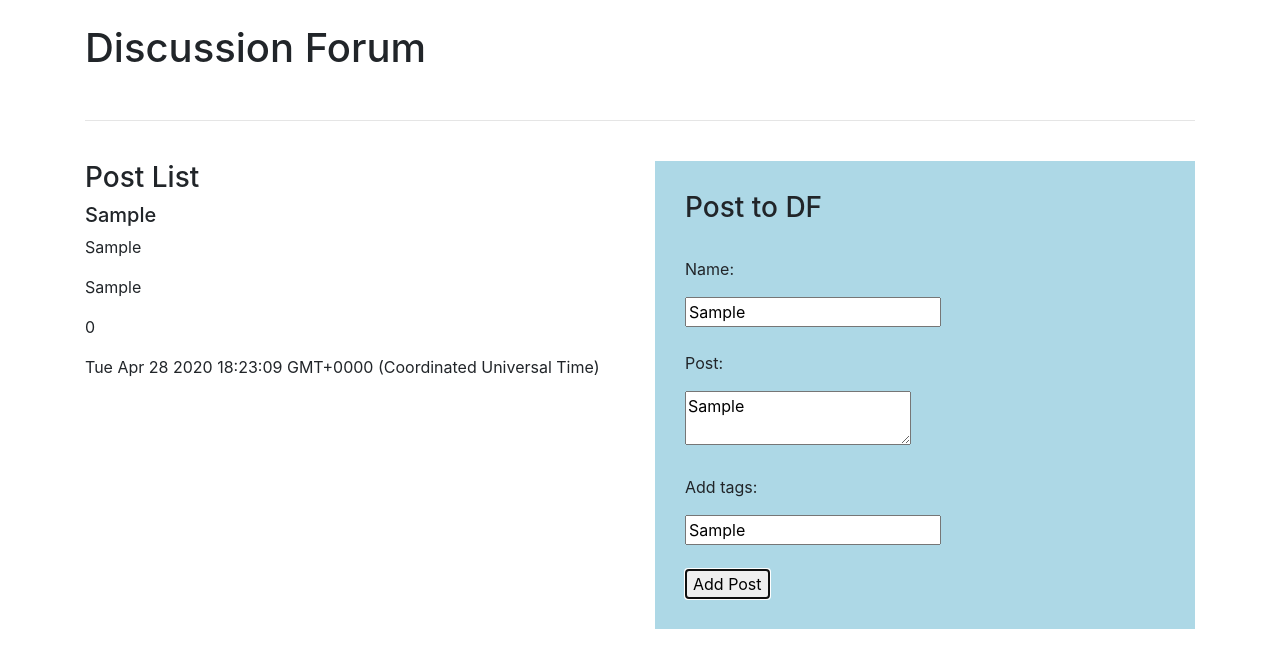
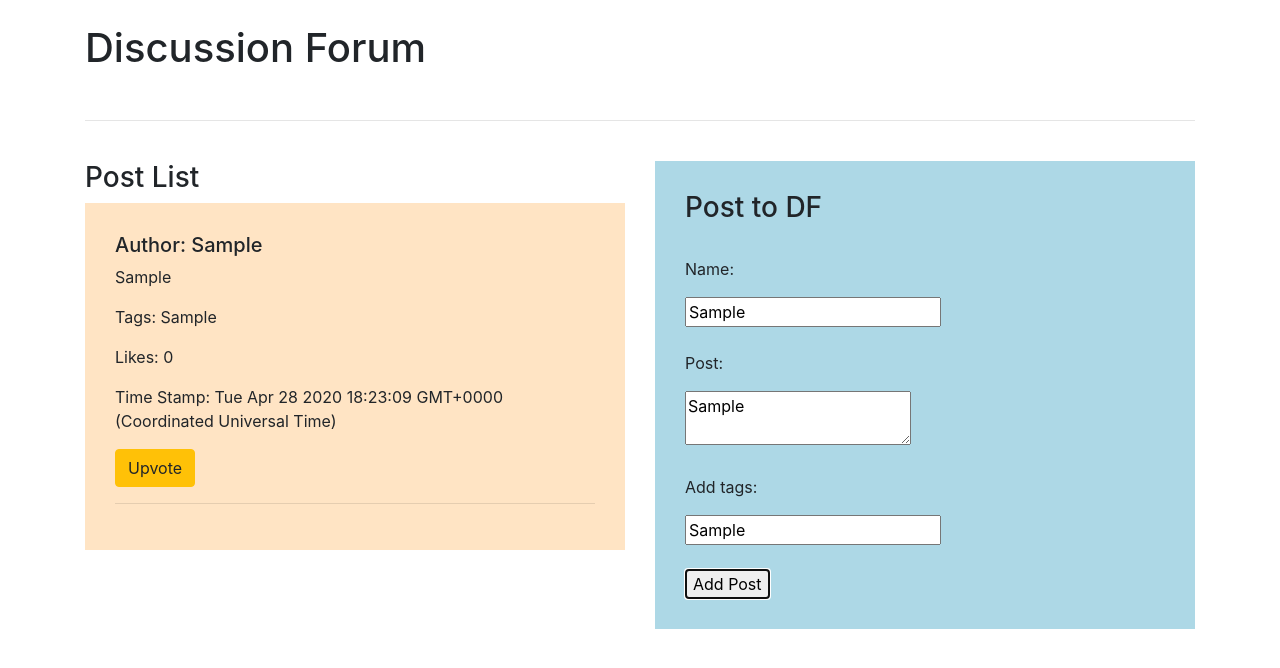
Before and after one commit to jieunkang-101/discussion-forum, a React (Create React App) app: page / in a window 1280 px wide. Both pictures are taken after typing "Sample", "Sample", "Sample" into the empty fields and a click on the button "Add Post". Shown: the top 668 px of the page. Built offline with nearby package versions, Linux system fonts and the light colour scheme.

Commit message:
add Upvote component

```diff
--- a/src/components/Post.js
+++ b/src/components/Post.js
@@ -5,11 +5,11 @@ function Post(props){
   return (
     <>
       <div>
-        <h5>{props.author}</h5>
+        <h5>Author: {props.author}</h5>
         <p>{props.content}</p>
-        <p>{props.tags}</p>
-        <p>{props.likes}</p>
-        <p>{props.timeStamp}</p>
+        <p>Tags: {props.tags}</p>
+        <p>Likes: {props.likes}</p>
+        <p>Time Stamp: {props.timeStamp}</p>
       </div>
     </>
   );
--- a/src/components/PostList.js
+++ b/src/components/PostList.js
@@ -1,5 +1,6 @@
 import React from "react";
 import Post from './Post';
+import Upvote from './Upvote';
 import PropTypes from "prop-types";
 
 function PostList(props){
@@ -8,7 +9,9 @@ function PostList(props){
       <>
       <h3>Post List</h3>
       {Object.values(props.postList).map((post) => {
-        return <Post
+        return (
+        <div style={{backgroundColor: ' bisque', padding: '30px'}}>
+          <Post
           author={post.author}
           content={post.content}
           tags={post.tags}
@@ -16,6 +19,17 @@ function PostList(props){
           likes={post.likes}
           key={post.id}
           id={post.id} />
+
+        <div className='row'>
+          <div className='col-sm-6'>
+            <Upvote post={post}/>
+          </div>
+          <div className='col-sm-6'>
+            {/* <Downvote post={post}/> */}
+          </div>
+        </div>
+        <hr />
+      </div> );
       })}
       </>
       );
--- /dev/null
+++ b/src/components/Upvote.js
@@ -0,0 +1,32 @@
+import React from 'react';
+import PropTypes from 'prop-types';
+import { connect } from 'react-redux';
+
+function Upvote(props) {
+
+  function handleUpvoteClick(post) {
+    const { dispatch } = props;
+    const action = {
+      type: 'UPVOTE_POST',
+      id: post.id,
+      author: post.author,
+      content: post.content,
+      tags: post.tags,
+      likes: post.likes,
+      timeStamp: post.timeStamp
+    };
+    dispatch(action);
+  }
+
+  return (
+    <div onClick={() => { handleUpvoteClick(props.post);} }>
+      <button className='btn btn-warning'>Upvote</button>
+    </div>
+  );
+}
+
+Upvote.propTypes = {
+  post: PropTypes.object.isRequired
+};
+
+export default connect()(Upvote);
```
Lines whose indentation alone changed are shown as unchanged.
